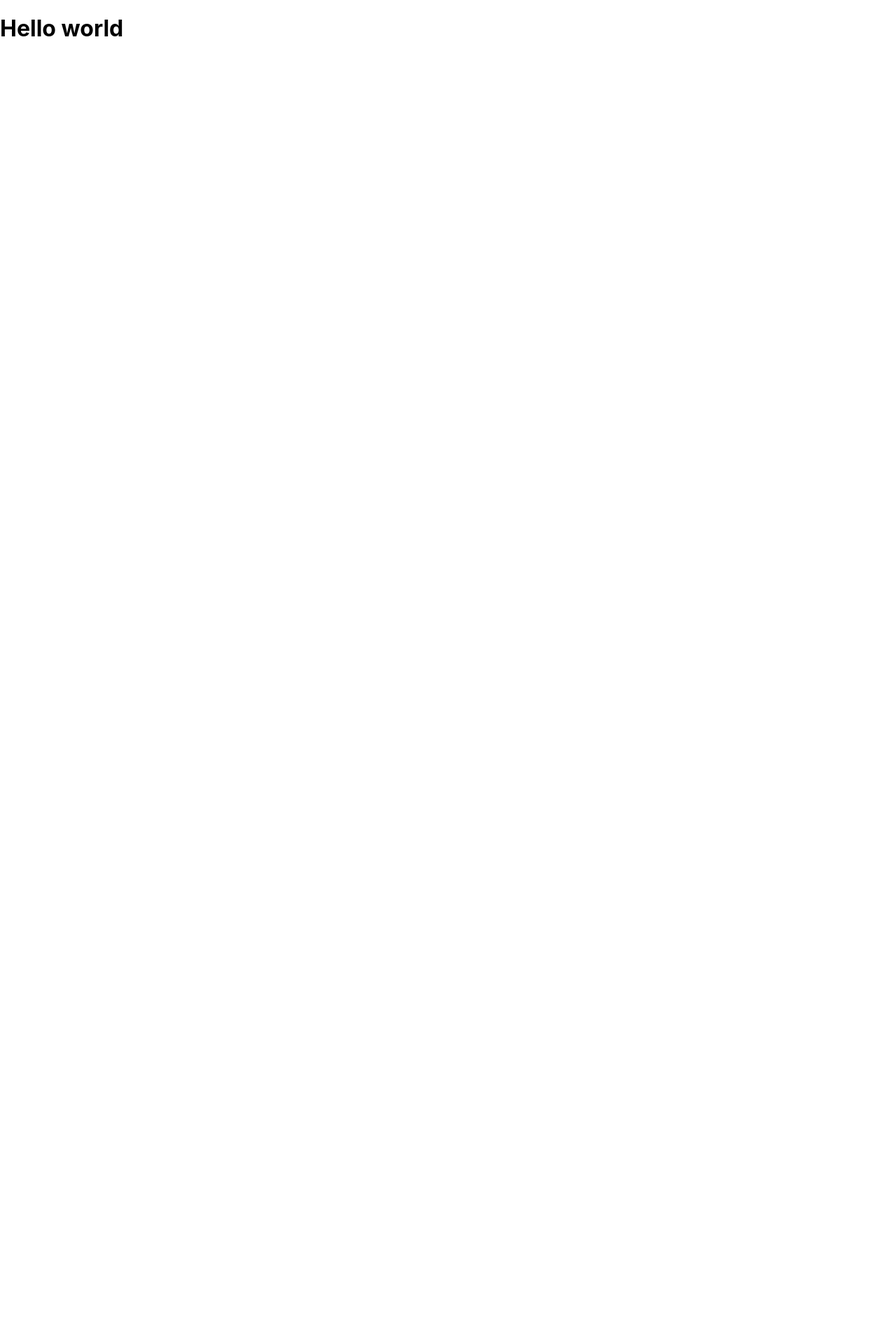
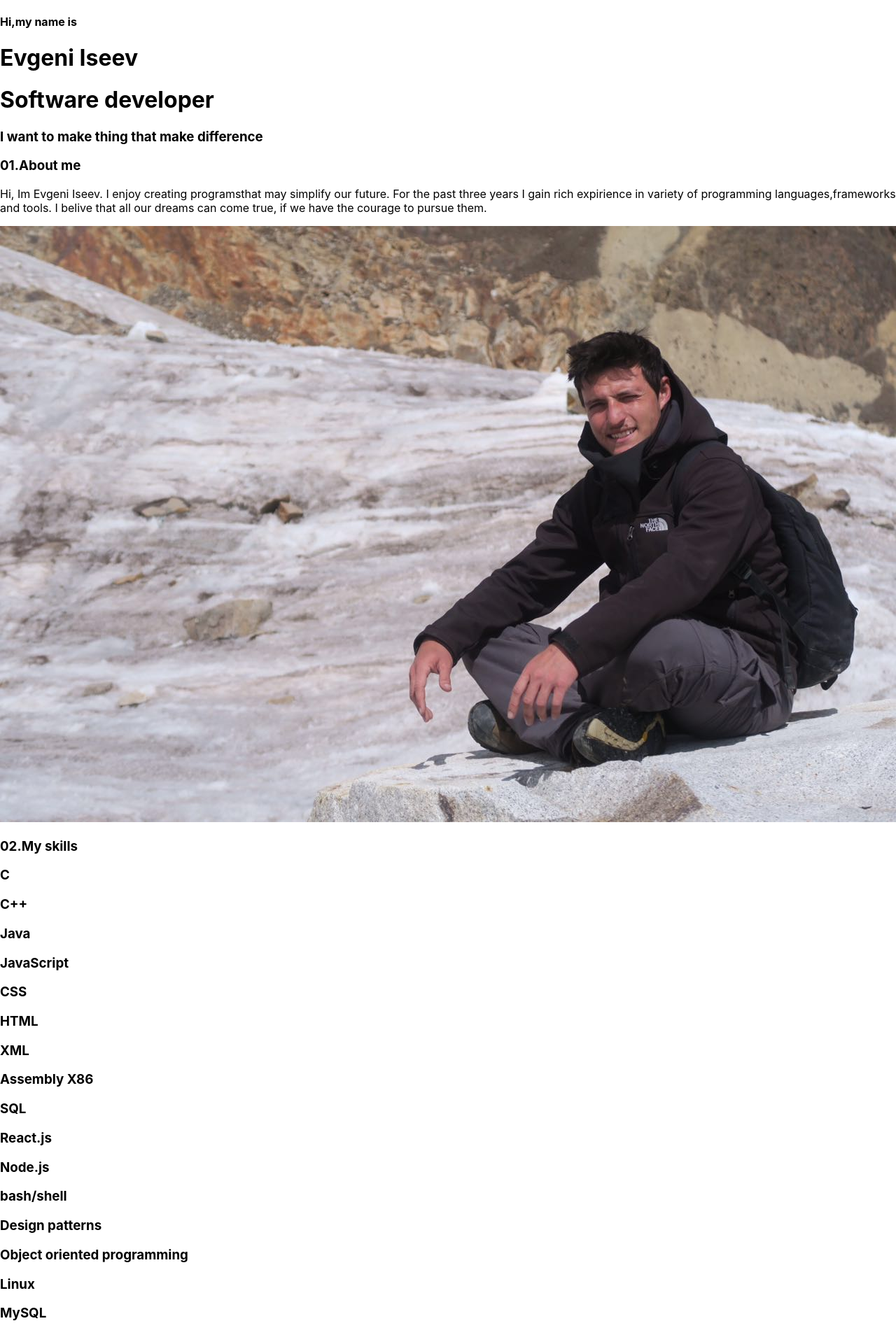
Before and after one commit to Ivgesha/MyWebsite, a React (Create React App) app: page / in a window 1280 px wide. Shown: the top 1908 px of the page at 70% size. Before the commit the page ends 800 px from the top, so only its background shows below. Built offline with nearby package versions, Linux system fonts and the light colour scheme; the HTML template or start-up script is replaced by a standard one.

Commit message:
first components still with no css

```diff
--- a/src/App.js
+++ b/src/App.js
@@ -1,11 +1,16 @@
-import React from "react";
-import logo from "./logo.svg";
+import React, { useState } from "react";
 import "./App.css";
+import Introduction from "./components/Introduction";
+import About from "./components/About";
+import Skills from "./components/Skills";
+import SkillAux from "./components/SkillAux";
 
 function App() {
   return (
-    <div>
-      <h1>Hello world</h1>
+    <div className="main">
+      <Introduction />
+      <About />
+      <SkillAux />
     </div>
   );
 }
--- /dev/null
+++ b/src/components/About.js
@@ -0,0 +1,22 @@
+import React from "react";
+import myImage from "../images/image.jpg";
+function About() {
+  return (
+    <div className="about-me">
+      <div className="about-me-text">
+        <h3>01.About me</h3>
+        <p>
+          Hi, Im Evgeni Iseev. I enjoy creating programsthat may simplify our
+          future. For the past three years I gain rich expirience in variety of
+          programming languages,frameworks and tools. I belive that all our
+          dreams can come true, if we have the courage to pursue them.
+        </p>
+      </div>
+      <div className="about-me-img">
+        <img src={myImage} alt="image" />
+      </div>
+    </div>
+  );
+}
+
+export default About;
--- /dev/null
+++ b/src/components/Introduction.js
@@ -0,0 +1,13 @@
+import React from "react";
+
+function Introduction() {
+  return (
+    <div className="introduction">
+      <h4>Hi,my name is</h4>
+      <h1>Evgeni Iseev</h1>
+      <h1>Software developer</h1>
+      <h3>I want to make thing that make difference</h3>
+    </div>
+  );
+}
+export default Introduction;
--- /dev/null
+++ b/src/components/SkillAux.js
@@ -0,0 +1,38 @@
+import React, { useState } from "react";
+import Skills from "./Skills";
+
+function SkillAux() {
+  const [skills] = useState([
+    { name: "C" },
+    { name: "C++" },
+    { name: "Java" },
+    { name: "JavaScript" },
+    { name: "CSS" },
+    { name: "HTML" },
+    { name: "XML" },
+    { name: "Assembly X86" },
+    { name: "SQL" },
+    { name: "React.js" },
+    { name: "Node.js" },
+    { name: "bash/shell" },
+    { name: "Design patterns" },
+    { name: "Object oriented programming" },
+    { name: "Linux" },
+    { name: "MySQL" },
+    { name: "Network communication" },
+    { name: "Github" },
+    { name: "MongoDB" },
+    { name: "firebase" },
+  ]);
+
+  return (
+    <div>
+      <h3>02.My skills</h3>
+      {skills.map((skill) => {
+        return <Skills name={skill.name} />;
+      })}
+    </div>
+  );
+}
+
+export default SkillAux;
--- /dev/null
+++ b/src/components/Skills.js
@@ -0,0 +1,11 @@
+import React, { useState } from "react";
+import SkillAux from "./SkillAux";
+
+function Skills(props) {
+  return (
+    <div className="my-skills">
+      <h3>{props.name}</h3>
+    </div>
+  );
+}
+export default Skills;
```
Also changed, not shown: src/images/image.jpg (added).
